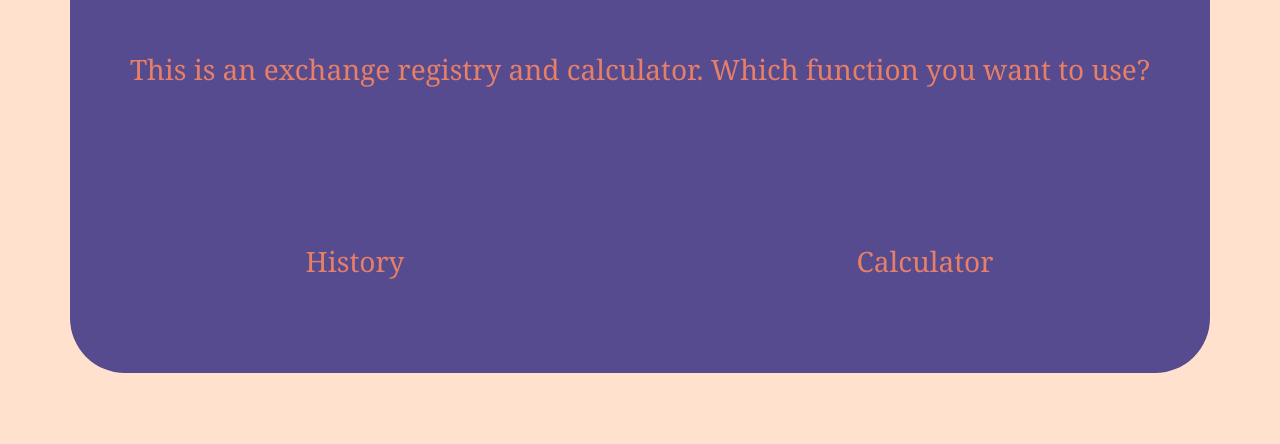
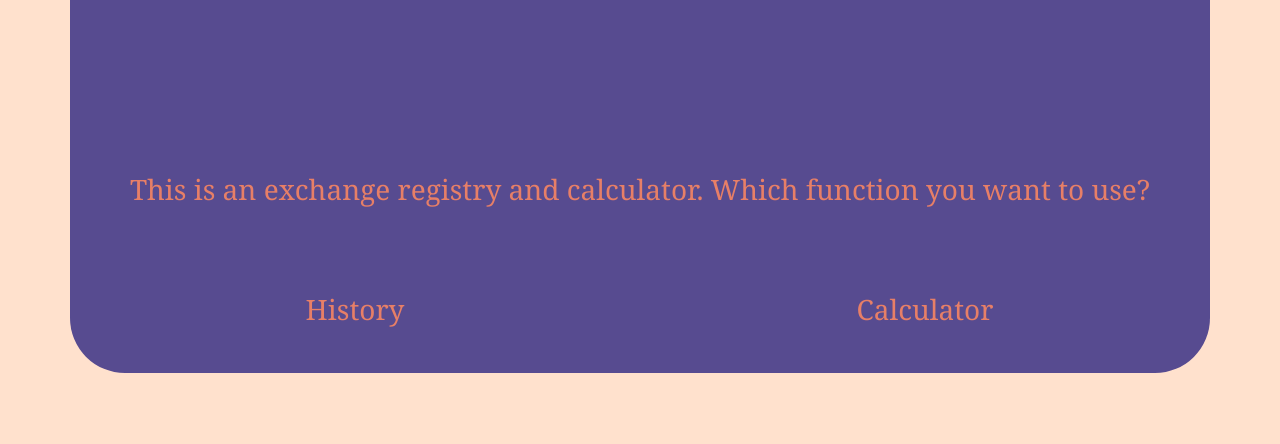
Before and after one commit to agustingalaxie/agustingaleazzi, a website: page exchange/index.html in a window 1280 px wide. Shown: the part 315-759 px from the top of the page. Drawn offline with nearby package versions, Linux system fonts and the light colour scheme.

Commit message:
some minor fixes, bootstrap cdn added

```diff
--- a/exchange/index.html
+++ b/exchange/index.html
@@ -6,9 +6,11 @@
     <meta http-equiv='X-UA-Compatible' content='IE=edge'>
     <title>Exchange registry and calculator</title>
     <meta name='viewport' content='width=device-width, initial-scale=1'>
-    <link rel='stylesheet' type='text/css' media='screen' href='/css/main.css'>
-    <link rel="stylesheet" href="node_modules/bootstrap/dist/css/bootstrap.min.css">
-    <link rel="stylesheet" href="https://cdn.jsdelivr.net/npm/bootstrap-icons@1.5.0/font/bootstrap-icons.css">
+    <link rel='stylesheet' type='text/css' media='screen' href='main.css'>
+    <link rel="stylesheet" href="https://maxcdn.bootstrapcdn.com/bootstrap/4.0.0/css/bootstrap.min.css"
+    integrity="sha384-Gn5384xqQ1aoWXA+058RXPxPg6fy4IWvTNh0E263XmFcJlSAwiGgFAW/dAiS6JXm" crossorigin="anonymous">
+    <script src="https://maxcdn.bootstrapcdn.com/bootstrap/4.0.0/js/bootstrap.min.js"
+    integrity="sha384-JZR6Spejh4U02d8jOt6vLEHfe/JQGiRRSQQxSfFWpi1MquVdAyjUar5+76PVCmYl" crossorigin="anonymous"></script>
 </head>
 
 <body class="body">
--- a/exchange/css/main.css
+++ b/exchange/main.css
@@ -62,6 +62,7 @@ html {
 .button-calc,.button-hist {
     padding: 1em;
     font-size: 1.5em;
+    cursor: pointer;
 }
 label{
     margin-bottom: 0.5em;
```
